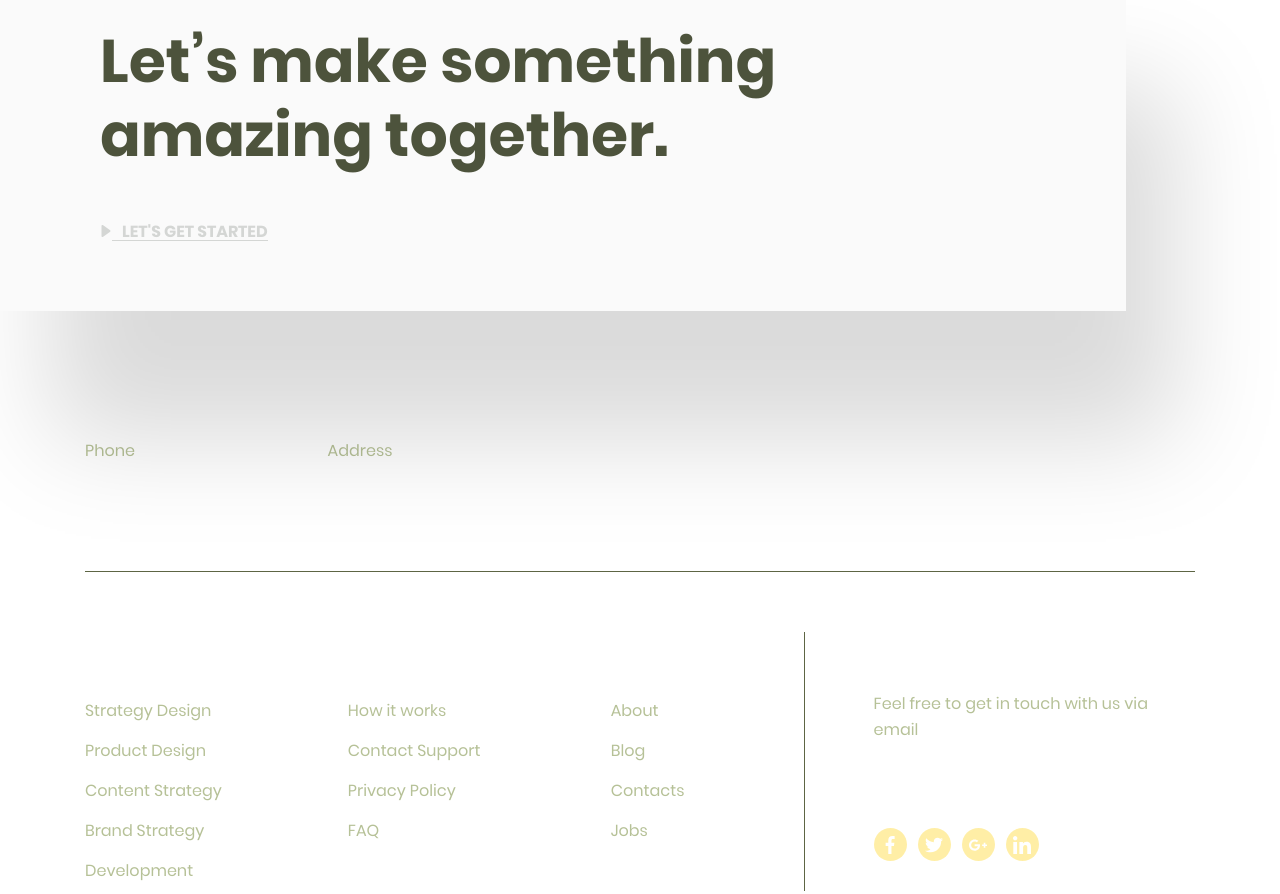
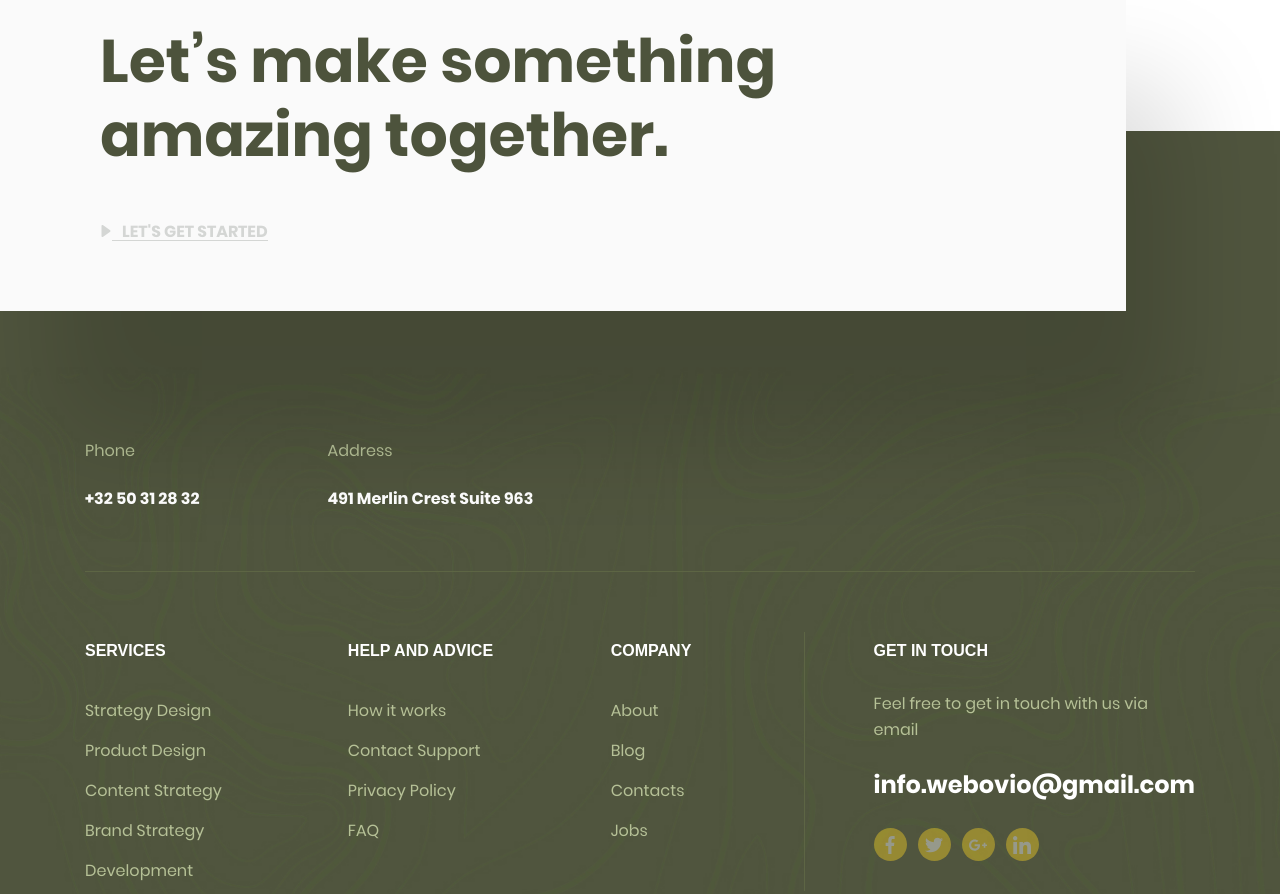
Before and after one commit to SonyaStel/site-weborio, a plain HTML site: page index.html in a window 1280 px wide. Shown: the part 1600-2494 px from the top of the page. Drawn offline with Linux system fonts and the light colour scheme; the site is published under a folder, as on GitHub Pages, so addresses that start at the root find nothing; a web font is replaced by a local one.

Commit message:
Update style.css

```diff
--- a/css/style.css
+++ b/css/style.css
@@ -266,7 +266,7 @@ img {
 .footer {
   padding-top: 300px;
   color: #fff;
-  background-image: url("/img/footer-bg.jpeg");
+  background-image: url("../img/footer-bg.jpeg");
   background-position: center;
   background-size: cover;
   background-repeat: no-repeat;
```
